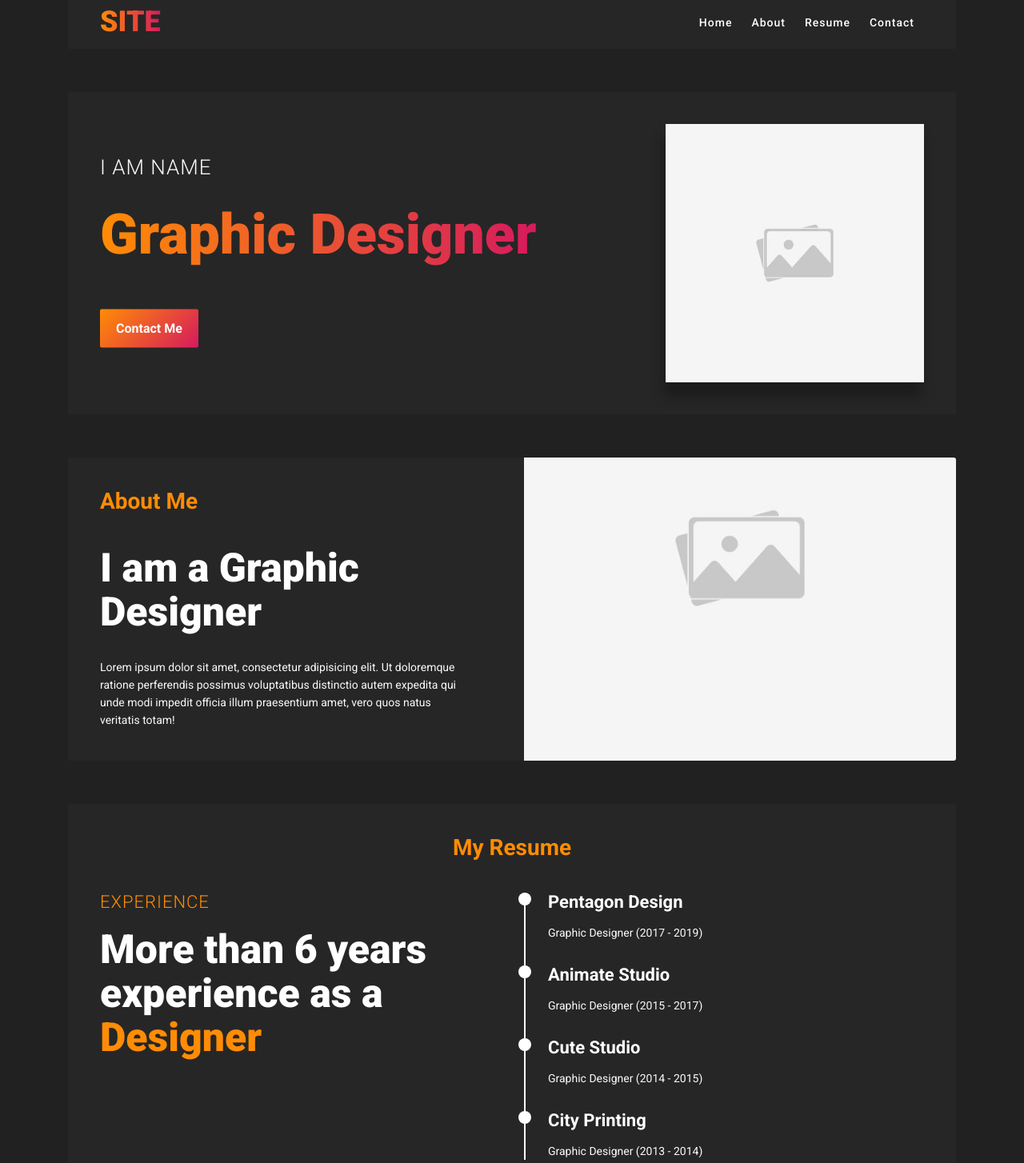
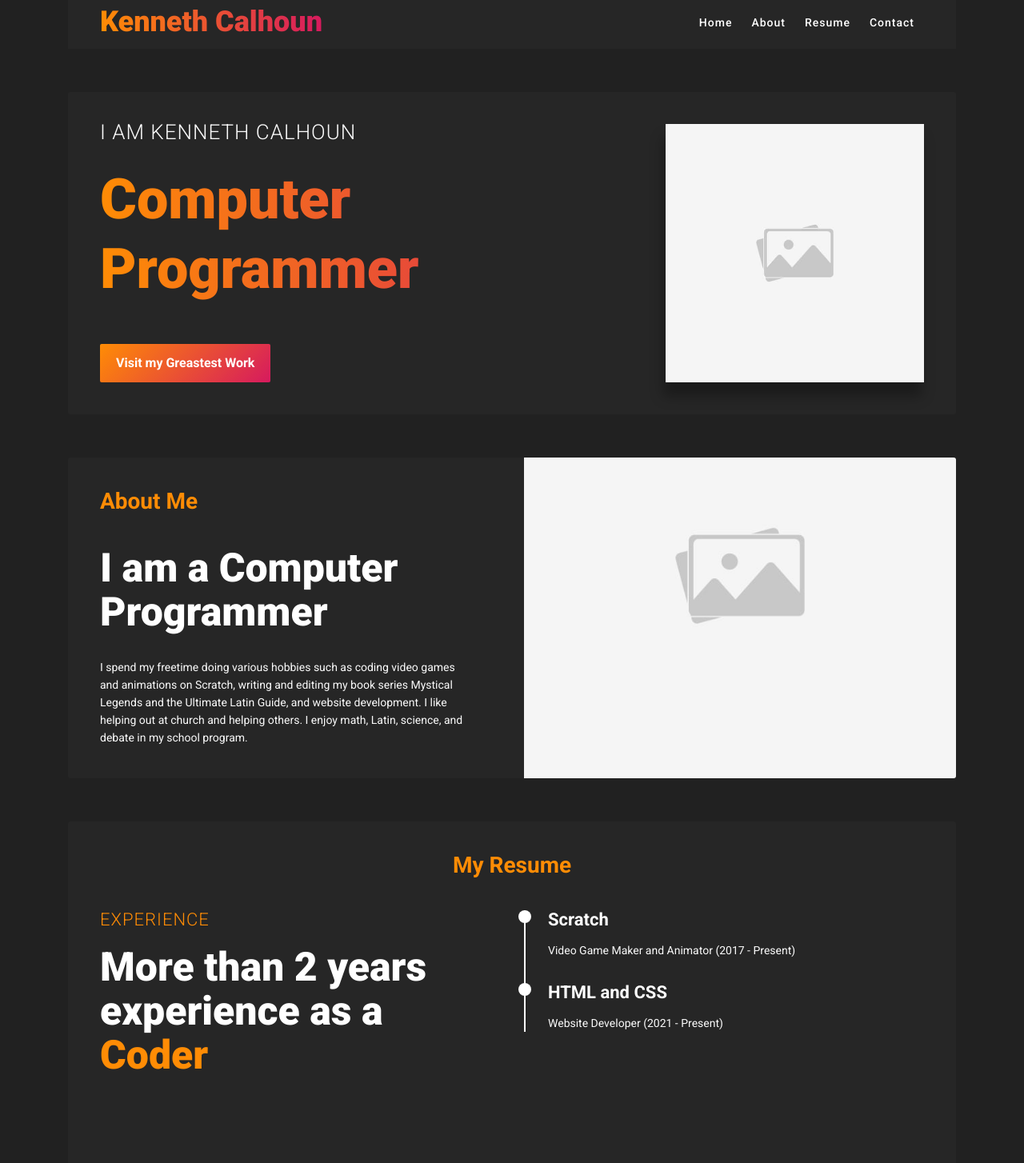
Before and after one commit to Whiteout12K/Personal-Portfolio, a plain HTML site: page index.html in a window 1280 px wide. Shown: the part 32-1486 px from the top of the page at 80% size. Drawn offline with Linux system fonts and the light colour scheme.

Commit message:
Update index.html

```diff
--- a/index.html
+++ b/index.html
@@ -6,7 +6,7 @@
     <meta name="viewport" content="width=device-width, initial-scale=1.0">
 
     <link rel="icon" href="images/favicon.png">
-    <title>Personal Portfolio</title>
+    <title>Kenny Calhoun - Portfolio</title>
 
     <!-- font -->
     <link href="https://fonts.googleapis.com/css?family=Roboto:300,400,400i,500,500i,700,900&display=swap" rel="stylesheet">
@@ -37,7 +37,7 @@
 
                 <!-- navbar brand or logo -->
                 <a href="#" class="navbar-brand">
-                    <h2>SITE</h2>
+                    <h2>Kenneth Calhoun</h2>
                 </a>
                 <!-- end navbar brand or logo -->
 
@@ -72,9 +72,9 @@
                     <div class="row justify-content-center">
                         <div class="col-md-8 col-sm-12 col-xs-12">
                             <div class="intro-caption">
-                                <span>I am Name</span>
-                                <h2>Graphic Designer</h2>
-                                <button class="button">Contact Me</button>
+                                <span>I am Kenneth Calhoun</span>
+                                <h2>Computer Programmer</h2>
+                                <button class="button">Visit my Greastest Work</button>
                             </div>
                         </div>
                         <div class="col-md-4 col-sm-12 col-xs-12">
@@ -102,9 +102,10 @@
                                 <h3>About Me</h3>
                             </div>
                             <div class="content">
-                                <h2>I am a Graphic Designer</h2>
-                                <p>Lorem ipsum dolor sit amet, consectetur adipisicing elit. Ut doloremque ratione perferendis possimus voluptatibus distinctio
-                                autem expedita qui unde modi impedit officia illum praesentium amet, vero quos natus veritatis totam!</p>
+                                <h2>I am a Computer Programmer</h2>
+                                <p>I spend my freetime doing various hobbies such as coding video games and animations on Scratch, writing and editing my book series Mystical Legends and the Ultimate Latin Guide, and website development.
+                                I like helping out at church and helping others. I enjoy math, Latin, science, and debate in my school program.
+                                </p>
                             </div>
                         </div>
                     </div>
@@ -132,7 +133,7 @@
                                 <div class="content-left">
                                     <div class="title-resume">
                                         <h3>Experience</h3>
-                                        <h2>More than 6 years experience as a <span>Designer</span></h2>
+                                        <h2>More than 2 years experience as a <span>Coder</span></h2>
                                     </div>
                                 </div>
                             </div>
@@ -140,20 +141,12 @@
                                 <div class="content-right">
                                     <ul class="timeline">
                                         <li>
-                                            <h4>Pentagon Design</h4>
-                                            <span>Graphic Designer (2017 - 2019)</span>
+                                            <h4>Scratch</h4>
+                                            <span>Video Game Maker and Animator (2017 - Present)</span>
                                         </li>
                                         <li>
-                                            <h4>Animate Studio</h4>
-                                            <span>Graphic Designer (2015 - 2017)</span>
-                                        </li>
-                                        <li>
-                                            <h4>Cute Studio</h4>
-                                            <span>Graphic Designer (2014 - 2015)</span>
-                                        </li>
-                                        <li>
-                                            <h4>City Printing</h4>
-                                            <span>Graphic Designer (2013 - 2014)</span>
+                                            <h4>HTML and CSS</h4>
+                                            <span>Website Developer (2021 - Present)</span>
                                         </li>
                                     </ul>
                                 </div>
@@ -168,7 +161,7 @@
                                 <div class="content-left">
                                     <div class="title-resume">
                                         <h3>Education</h3>
-                                        <h2>Learning experience in a few <span>Professional Universities</span></h2>
+                                        <h2>Where I obtained my education</h2>
                                     </div>
                                 </div>
                             </div>
@@ -176,16 +169,16 @@
                                 <div class="content-right">
                                     <ul class="timeline">
                                         <li>
-                                            <h4>National University</h4>
-                                            <span>Graphic Design Faculty (2016 - 2019</span>
+                                            <h4>Cyber Worrior: Raspberry Pi and the Security CAmera</h4>
+                                            <span>Learned Linux and Python and applied them to the Raspberry Pi (2019)</span>
                                         </li>
                                         <li>
-                                            <h4>City University</h4>
-                                            <span>Science Faculty (2012 - 2015)</span>
+                                            <h4>Leap into Linux</h4>
+                                            <span>Learned Linux and HTML (2021)</span>
                                         </li>
                                         <li>
-                                            <h4>International University</h4>
-                                            <span>Technical Information (2010 - 2012)</span>
+                                            <h4>Cyber Worrior: HTML Hero</h4>
+                                            <span>Learned HTML, CSS, and some Javascript (2021)</span>
                                         </li>
                                     </ul>
                                 </div>
@@ -325,6 +318,7 @@
         </div>
     </div>
     <!-- end resume -->
+
     <!-- contact -->
     <div id="contact" class="contact segments">
         <div class="container">
```
